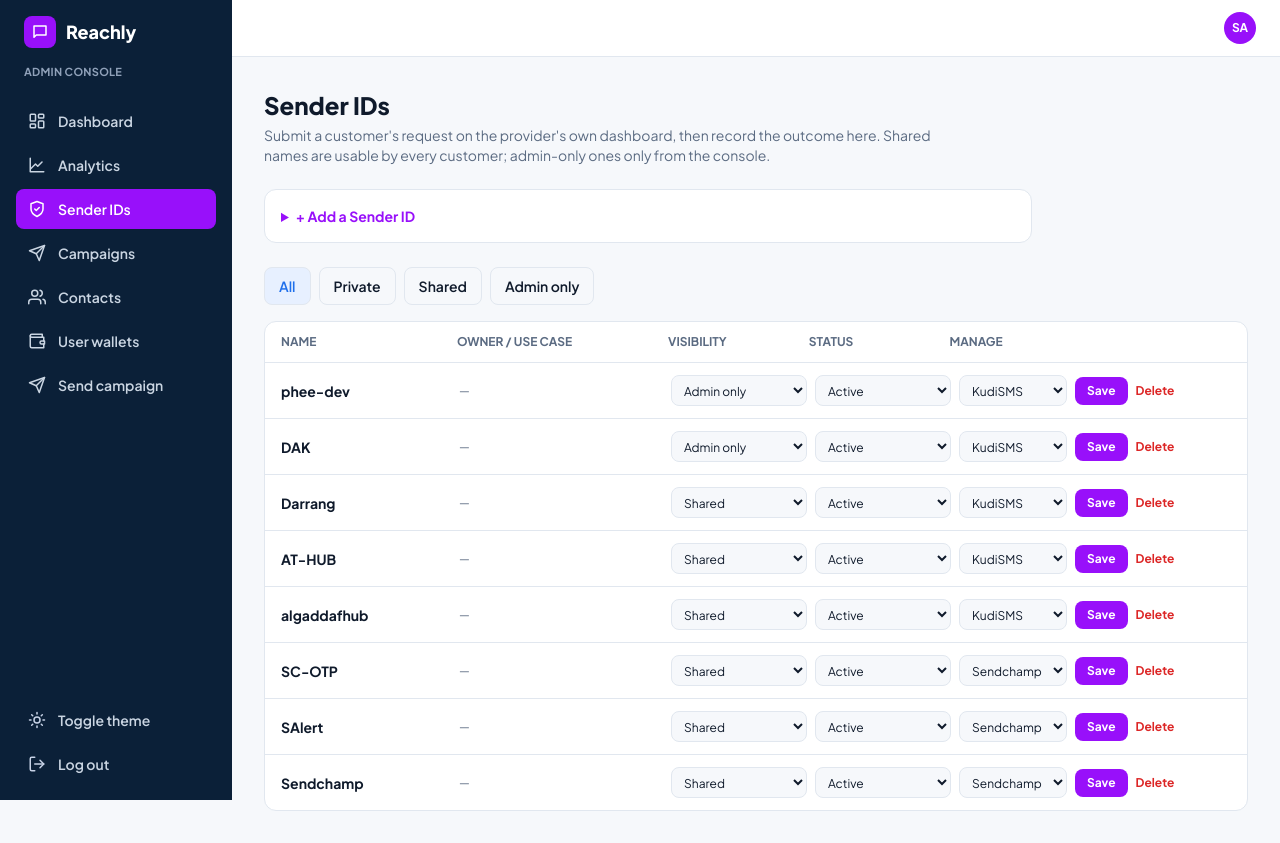
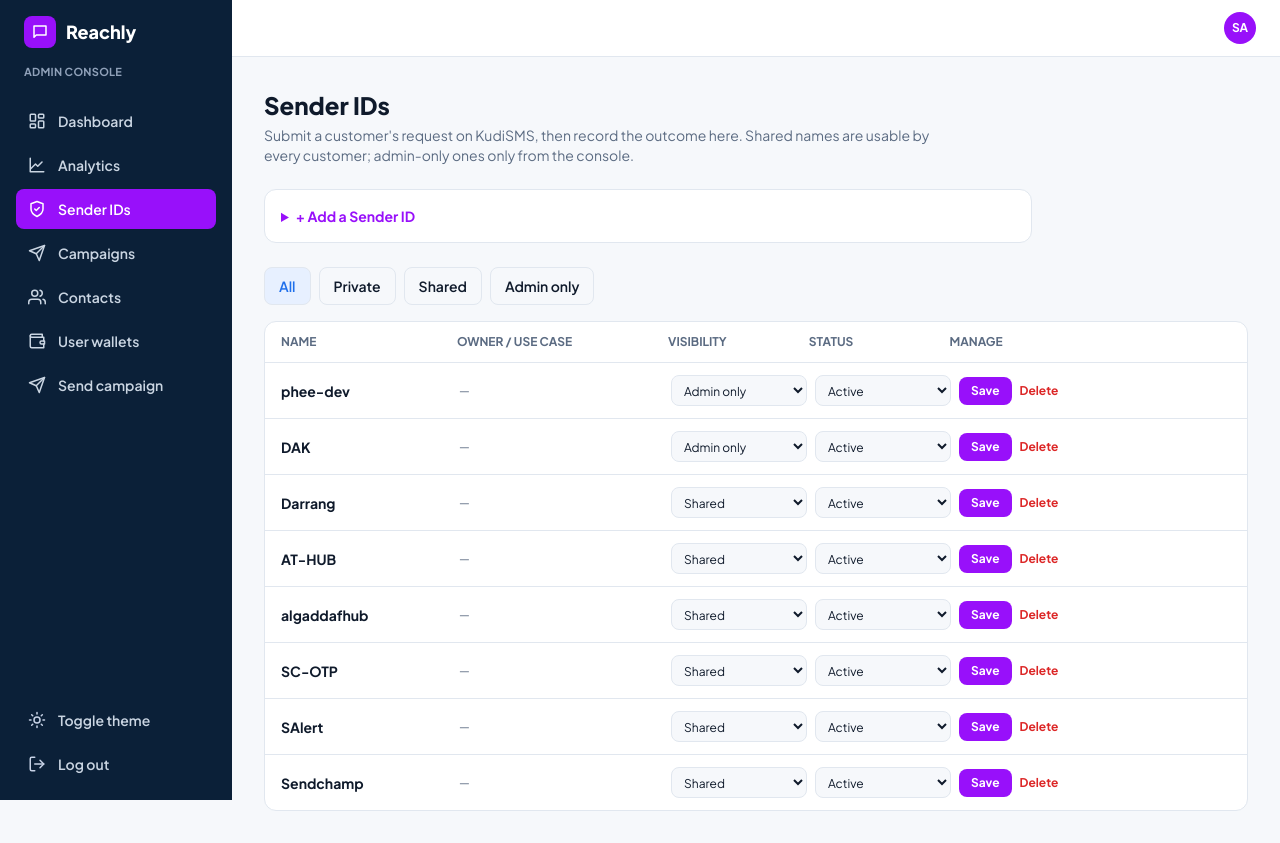
Before and after one commit to Pheebemi/bulk-backend, a Django app: page /console/approvals/ in a window 1280 px wide. Run offline with Django 5.2, Linux system fonts and the light colour scheme; the visitor is signed in with stand-in values (Sample User, id 1); data comes from the database, SQL or seed files in the repository; style sheets or scripts are compiled from the project's sources.

Commit message:
Send everything through KudiSMS only
Termii and Sendchamp didn't work out, so every new campaign (customer and
admin) now routes through settings.SMS_PROVIDER, which defaults to
kudisms, ignoring whatever provider a Sender ID row recorded. Termii's
sender-ID status sync is skipped, the console no longer offers a provider
choice, new Sender IDs default to kudisms, and a data migration moves
existing rows over. The Termii/Sendchamp client code is left in place;
SMS_PROVIDER=termii flips back without a deploy of new code.

Co-Authored-By: Claude Sonnet 5.5 <noreply@anthropic.com>
Claude-Session: https://claude.ai/code/session_01TCCe5GBwowm4kh4GhoNA9h

```diff
--- a/apps/campaigns/models.py
+++ b/apps/campaigns/models.py
@@ -43,7 +43,7 @@ class SenderID(models.Model):
     # codebase; only Termii's status *sync* is (see
     # _sync_sender_id_statuses), for a provider='termii' row Admin
     # submitted manually.
-    provider = models.CharField(max_length=10, choices=PROVIDER_CHOICES, default='termii')
+    provider = models.CharField(max_length=10, choices=PROVIDER_CHOICES, default='kudisms')
     # For a termii-provider row: synced from Termii's GET /api/sender-id
     # (active/pending/blocked) — Termii's own team approves this, not our
     # Admin. See PROJECT_SPEC.md §4. For sendchamp/kudisms, there's no
--- a/apps/campaigns/views.py
+++ b/apps/campaigns/views.py
@@ -122,6 +122,8 @@ def _sync_sender_id_statuses(queryset):
     active/blocked — there's nothing left that could still change, so
     there's no reason to make a page load depend on Termii's API being
     up and fast."""
+    if settings.SMS_PROVIDER != 'termii':
+        return  # Termii's status API only matters while Termii is the live provider
     rows = [s for s in queryset if s.provider == 'termii']
     if not any(s.platform_status == 'pending' for s in rows):
         return
@@ -181,7 +183,7 @@ class CampaignListCreateView(generics.ListAPIView):
                 {'detail': f'"{sender_id}" is not an approved sender ID on your account.'},
                 status=status.HTTP_400_BAD_REQUEST,
             )
-        provider = matched_sender_id.provider
+        provider = settings.SMS_PROVIDER
 
         segments = count_segments(data['message'])
         rate = PlatformRate.current().rate_for(data['channel'])
@@ -706,7 +708,7 @@ class AdminCampaignListCreateView(generics.ListAPIView):
         # every provider approval goes through AdminSenderIDDetailView,
         # but matches this view's prior behavior rather than hard-failing).
         matched_sender_id = SenderID.objects.filter(name=sender_id, platform_status='active').first()
-        provider = matched_sender_id.provider if matched_sender_id else 'termii'
+        provider = settings.SMS_PROVIDER
 
         segments = count_segments(data['message'])
         # Reference cost only — admin sends aren't charged to any wallet.
--- a/apps/campaigns/views_console.py
+++ b/apps/campaigns/views_console.py
@@ -4,6 +4,7 @@ views (call_api) so validation and side effects stay in one place."""
 
 from decimal import Decimal
 
+from django.conf import settings
 from django.contrib import messages
 from django.contrib.auth import get_user_model, login as auth_login, logout as auth_logout
 from django.core.paginator import Paginator
@@ -171,7 +172,7 @@ def approvals(request):
             payload = {
                 'name': request.POST.get('name', '').upper(),
                 'visibility': request.POST.get('visibility', 'shared'),
-                'provider': request.POST.get('provider', 'termii'),
+                'provider': settings.SMS_PROVIDER,
                 'platform_status': request.POST.get('platform_status', 'active'),
             }
             if request.POST.get('user_email'):
@@ -180,7 +181,6 @@ def approvals(request):
             messages.success(request, 'Sender ID created.') if status < 300 else messages.error(request, error_text(data))
         elif action == 'update':
             status, data = call_api(AdminSenderIDDetailView, request.user, 'patch', {
-                'provider': request.POST.get('provider'),
                 'platform_status': request.POST.get('platform_status'),
                 'visibility': request.POST.get('visibility'),
             }, pk=request.POST.get('id'))
--- a/config/settings.py
+++ b/config/settings.py
@@ -155,3 +155,8 @@ CSRF_TRUSTED_ORIGINS = config('CSRF_TRUSTED_ORIGINS', default='https://*.vercel.
 SESSION_COOKIE_SECURE = not DEBUG
 CSRF_COOKIE_SECURE = not DEBUG
 LOGIN_URL = 'web-login'
+
+# The single SMS provider every new send goes through, regardless of the
+# provider recorded on a Sender ID row. Termii and Sendchamp are no longer
+# used; their client code stays so this can be flipped back by env var.
+SMS_PROVIDER = config('SMS_PROVIDER', default='kudisms')
--- a/templates/console/approvals.html
+++ b/templates/console/approvals.html
@@ -2,14 +2,13 @@
 {% block title %}Sender IDs — Reachly Admin{% endblock %}
 {% block page_content %}
 <h1 class="mb-1 text-2xl font-extrabold text-ink">Sender IDs</h1>
-<p class="mb-6 max-w-2xl text-sm text-muted">Submit a customer's request on the provider's own dashboard, then record the outcome here. Shared names are usable by every customer; admin-only ones only from the console.</p>
+<p class="mb-6 max-w-2xl text-sm text-muted">Submit a customer's request on KudiSMS, then record the outcome here. Shared names are usable by every customer; admin-only ones only from the console.</p>
 <details class="card mb-6 max-w-3xl p-4">
   <summary class="cursor-pointer text-sm font-bold text-purple-600">+ Add a Sender ID</summary>
   <form method="post" class="mt-4 grid grid-cols-1 gap-3 sm:grid-cols-2">
     {% csrf_token %}<input type="hidden" name="action" value="create">
     <input type="text" name="name" maxlength="11" placeholder="NAME" required class="!mt-0">
     <select name="visibility" class="!mt-0">{% for v, l in visibilities %}<option value="{{ v }}">{{ l }}</option>{% endfor %}</select>
-    <select name="provider" class="!mt-0">{% for v, l in providers %}<option value="{{ v }}">{{ l }}</option>{% endfor %}</select>
     <select name="platform_status" class="!mt-0">{% for v, l in statuses %}<option value="{{ v }}" {% if v == 'active' %}selected{% endif %}>{{ l }}</option>{% endfor %}</select>
     <input type="email" name="user_email" placeholder="Owner email (private only)" class="!mt-0 sm:col-span-2">
     <button type="submit" class="rounded-lg bg-purple-600 py-2.5 text-sm font-bold text-white sm:col-span-2">Create</button>
@@ -29,7 +28,6 @@
     <select name="visibility" class="!mt-0 !px-2 !py-1.5 !text-xs">{% for v, l in visibilities %}<option value="{{ v }}" {% if s.visibility == v %}selected{% endif %}>{{ l }}</option>{% endfor %}</select>
     <select name="platform_status" class="!mt-0 !px-2 !py-1.5 !text-xs">{% for v, l in statuses %}<option value="{{ v }}" {% if s.platform_status == v %}selected{% endif %}>{{ l }}</option>{% endfor %}</select>
     <span class="flex flex-wrap items-center gap-2">
-      <select name="provider" class="!mt-0 !w-auto !px-2 !py-1.5 !text-xs">{% for v, l in providers %}<option value="{{ v }}" {% if s.provider == v %}selected{% endif %}>{{ l }}</option>{% endfor %}</select>
       <button name="action" value="update" class="rounded-lg bg-purple-600 px-3 py-1.5 text-xs font-bold text-white">Save</button>
       <button name="action" value="delete" onclick="return confirm('Delete this Sender ID?')" class="text-xs font-bold text-danger">Delete</button>
     </span>
```
Also changed, not shown: apps/campaigns/migrations/0011_default_provider_kudisms.py (added).
